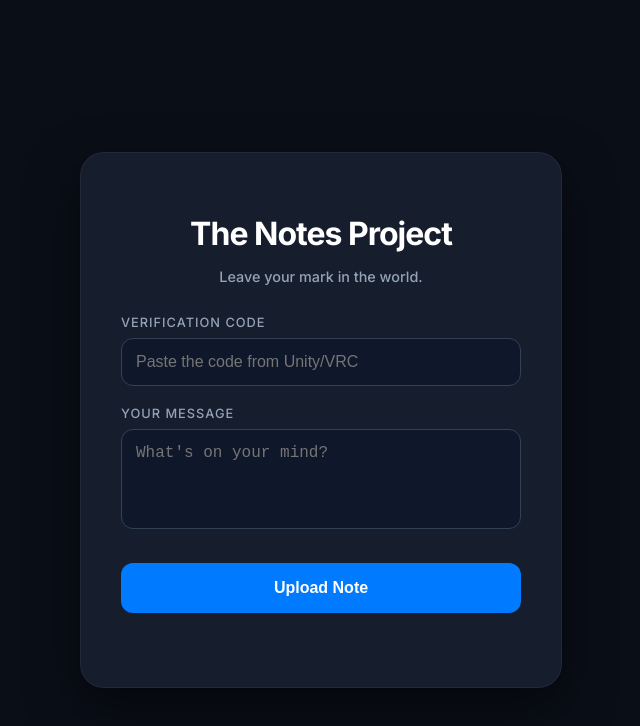
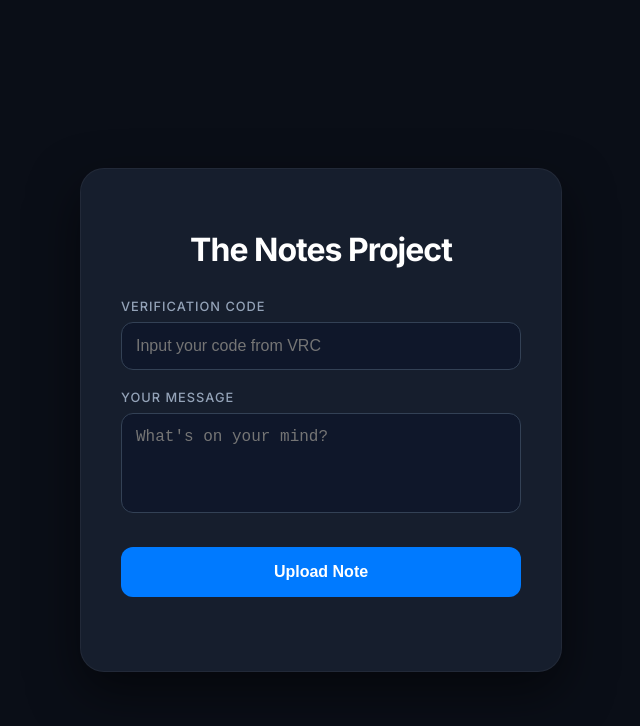
Before and after one commit to vrcnotesproject/notesprojectvrc, a plain HTML site: page index.html in a window 1280 px wide. Shown: the whole page, without its empty margins (319-959 px from the left). Drawn offline with Linux system fonts and the light colour scheme.

Commit message:
Update index.html

```diff
--- a/index.html
+++ b/index.html
@@ -3,7 +3,7 @@
 <head>
     <meta charset="UTF-8">
     <meta name="viewport" content="width=device-width, initial-scale=1.0">
-    <title>The Notes Project | Submitter</title>
+    <title>The Notes Project</title>
     <link href="https://fonts.googleapis.com/css2?family=Inter:wght@300;500;700&display=swap" rel="stylesheet">
     <style>
         :root {
@@ -124,11 +124,11 @@
 
 <div class="container">
     <h1>The Notes Project</h1>
-    <p class="subtitle">Leave your mark in the world.</p>
+    <p class="subtitle"> </p>
 
     <div class="input-group">
         <label>Verification Code</label>
-        <input type="text" id="vrcCode" placeholder="Paste the code from Unity/VRC">
+        <input type="text" id="vrcCode" placeholder="Input your code from VRC">
     </div>
 
     <div class="input-group">
```
